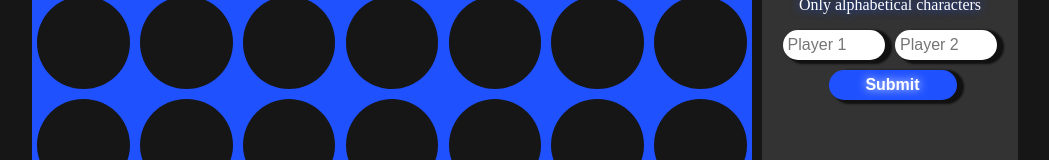
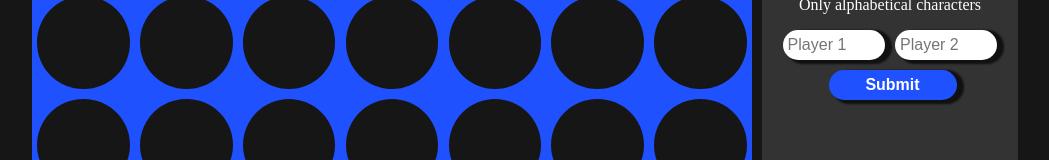
Before and after one commit to lelonS/connect-four, a website: page src/index.html in a window 1280 px wide. Shown: the part 120-280 px from the top of the page, without its empty margins (123-1172 px from the left). Drawn offline with Linux system fonts and the light colour scheme.

Commit message:
Remove text-shadow

```diff
--- a/src/style.css
+++ b/src/style.css
@@ -24,7 +24,6 @@ body {
   width: var(--game-sidebar-width);
   text-align: center;
   overflow: hidden;
-  text-shadow: #1F51FF 0px 0px 10px;
 }
 
 .game-sidebar>* {
@@ -129,7 +128,6 @@ button {
   margin-left: 5px;
   box-sizing: border-box;
   border: none;
-  text-shadow: #ffffff 0px 0px 10px;
   box-shadow: 5px 2px 2px 2px #111111;
   background-color: #1F51FF;
   color: #fff;
```
